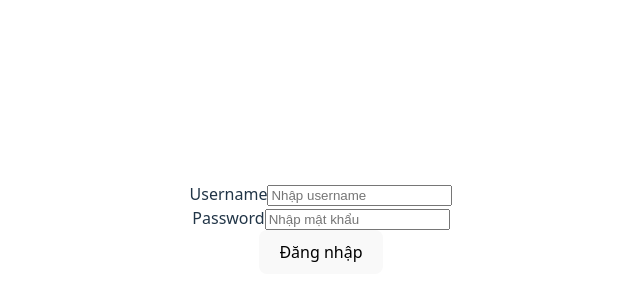
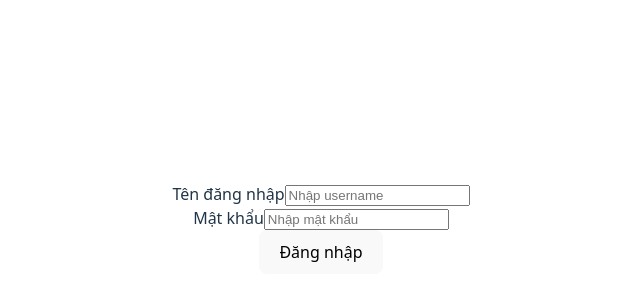
Before and after one commit to danh23wa/BT-S2, a React (Vite) app: page / in a window 1280 px wide. Shown: the part 172-472 px from the top of the page, without its empty margins (319-959 px from the left). Built offline with nearby package versions, Linux system fonts and the light colour scheme.

Commit message:
[Update] Update lable

```diff
--- a/src/pages/login.tsx
+++ b/src/pages/login.tsx
@@ -13,7 +13,7 @@ const Login: React.FC = () => {
       {/* Username */}
       <div className="flex flex-col gap-2">
         <label htmlFor="txtUsername" className="text-sm font-medium text-gray-700">
-          Username
+          Tên đăng nhập
         </label>
         <input
           id="txtUsername"
@@ -28,7 +28,7 @@ const Login: React.FC = () => {
       {/* Mật khẩu */}
       <div className="flex flex-col gap-2">
         <label htmlFor="txtMatKhau" className="text-sm font-medium text-gray-700">
-          Password
+          Mật khẩu
         </label>
         <input
           id="txtPassword"
```
